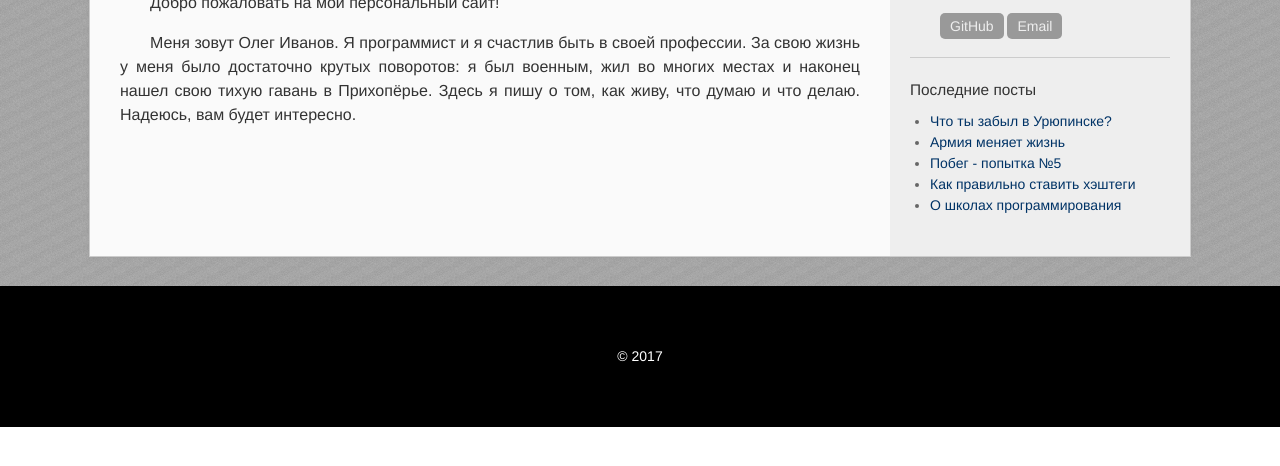
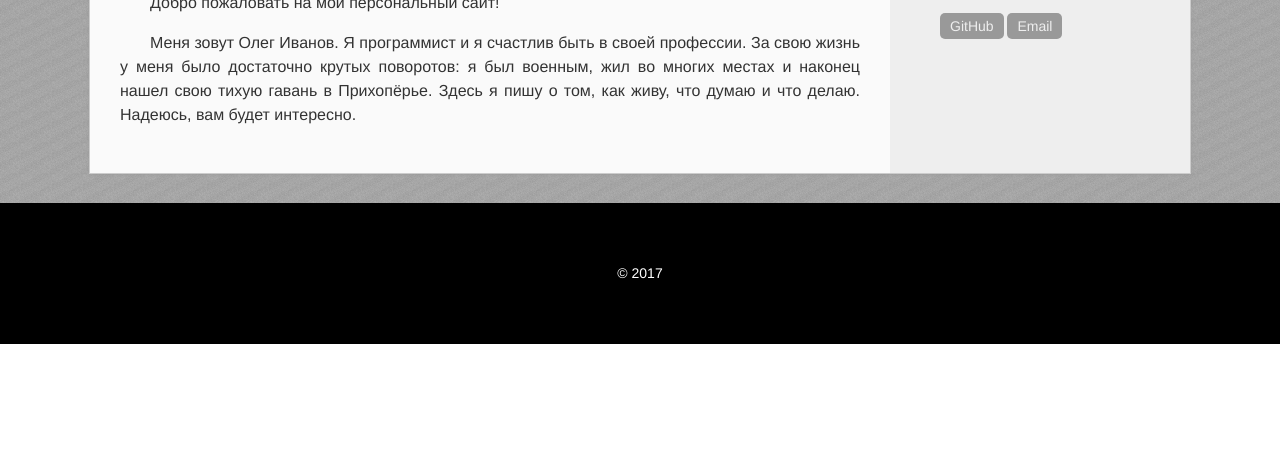
Before and after one commit to ivanov-oleg/ivanov-oleg.github.io, a Jekyll site: the page about/index.html, which Jekyll copies as it is, in a window 1280 px wide, cut to the strip 261-727 px from the top of the page. Built offline with Jekyll 4.4.1, drawn with Linux system fonts in a browser that asks for light colours.

```diff
--- a/about/index.html
+++ b/about/index.html
@@ -168,23 +168,6 @@ input.ya-site-form__input-text {
   </p>
 </div>
 
-<div class="col-box">
-  <div class="col-box-title">Последние посты</div>
-  <ul class="post-list">
-
-      <li><a class="post-link" href="/things/2017/05/05/uryupinsk.html">Что ты забыл в Урюпинске?</a></li>
-
-      <li><a class="post-link" href="/things/2017/05/05/army.html">Армия меняет жизнь</a></li>
-
-      <li><a class="post-link" href="/things/2017/05/05/prison-break.html">Побег - попытка №5</a></li>
-
-      <li><a class="post-link" href="/things/2017/04/23/hashtags.html">Как правильно ставить хэштеги</a></li>
-
-      <li><a class="post-link" href="/things/2017/04/22/2week-coder.html">О школах программирования</a></li>
-
-  </ul>
-</div>
-
 <div class="col-box post-toc hide">
   <div class="col-box-title">TOC</div>
 </div>
```
Also changed, not shown: _layouts/default.html (+0 -11 lines), index.html (+1 -6 lines).
